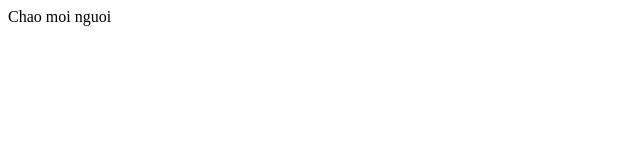
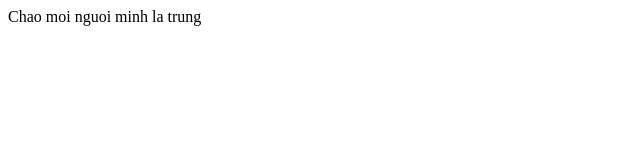
Before and after one commit to PhamTrung99/1712848, a plain HTML site: page WebCaNhan.html in a window 1280 px wide. Shown: the whole page, without its empty margins (0-640 px from the left). Drawn offline with Linux system fonts and the light colour scheme.

Commit message:
Tai web len github

```diff
--- a/WebCaNhan.html
+++ b/WebCaNhan.html
@@ -6,6 +6,6 @@
     <title>Document</title>
 </head>
 <body>
-   <div>Chao moi nguoi</div>
+   <div>Chao moi nguoi minh la trung</div>
 </body>
 </html>
```
